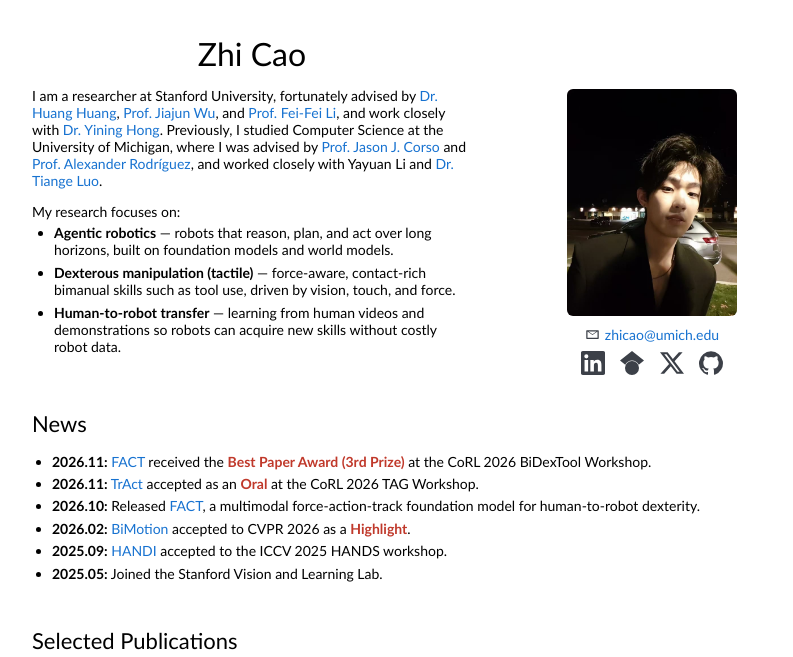
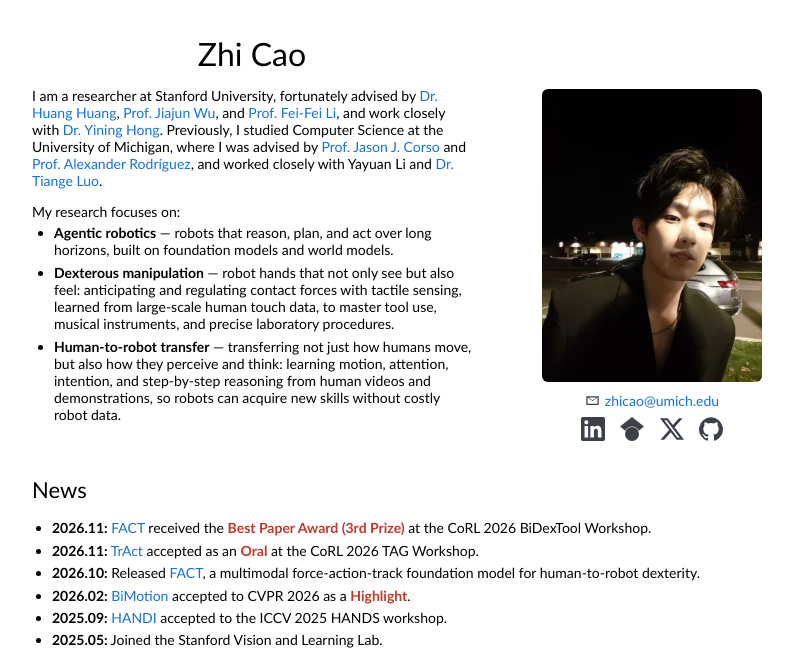
Before and after one commit to ExcitedButter/ExcitedButter.github.io, a plain HTML site: page index.html in a window 1280 px wide. Shown: the top 657 px of the page, without its empty margins (228-1021 px from the left). Drawn offline with Linux system fonts and the light colour scheme.

Commit message:
Expand dexterous manipulation and human-to-robot bullets; larger photo
Co-Authored-By: Claude Opus 5.5 <noreply@anthropic.com>

```diff
--- a/index.html
+++ b/index.html
@@ -13,7 +13,7 @@
   <link rel="apple-touch-icon" href="images/cat_180.png">
   <style>
     body { background: #ffffff; color: #000000; margin: 0; }
-    .profile-photo { width: 100%; max-width: 170px; border-radius: 6px; display: block; margin: 69px auto 0; }
+    .profile-photo { width: 100%; max-width: 220px; border-radius: 6px; display: block; margin: 69px auto 0; }
     .badge { color: #c0392b; font-weight: 700; }
     .footer { padding: 24px 20px 32px; text-align: right; color: #999; font-size: 12px; }
     .footer a { font-size: 12px; }
@@ -58,10 +58,12 @@
               <ul class="interests">
                 <li><b>Agentic robotics</b> &mdash; robots that reason, plan, and act over long horizons, built on
                   foundation models and world models.</li>
-                <li><b>Dexterous manipulation (tactile)</b> &mdash; force-aware, contact-rich bimanual skills such as
-                  tool use, driven by vision, touch, and force.</li>
-                <li><b>Human-to-robot transfer</b> &mdash; learning from human videos and demonstrations so robots can
-                  acquire new skills without costly robot data.</li>
+                <li><b>Dexterous manipulation</b> &mdash; robot hands that not only see but also feel: anticipating and
+                  regulating contact forces with tactile sensing, learned from large-scale human touch data, to master
+                  tool use, musical instruments, and precise laboratory procedures.</li>
+                <li><b>Human-to-robot transfer</b> &mdash; transferring not just how humans move, but also how they perceive
+                  and think: learning motion, attention, intention, and step-by-step reasoning from human videos and
+                  demonstrations, so robots can acquire new skills without costly robot data.</li>
               </ul>
             </td>
             <td class="photo-cell" style="padding:2.5%;width:40%;max-width:40%;vertical-align:top">
```
